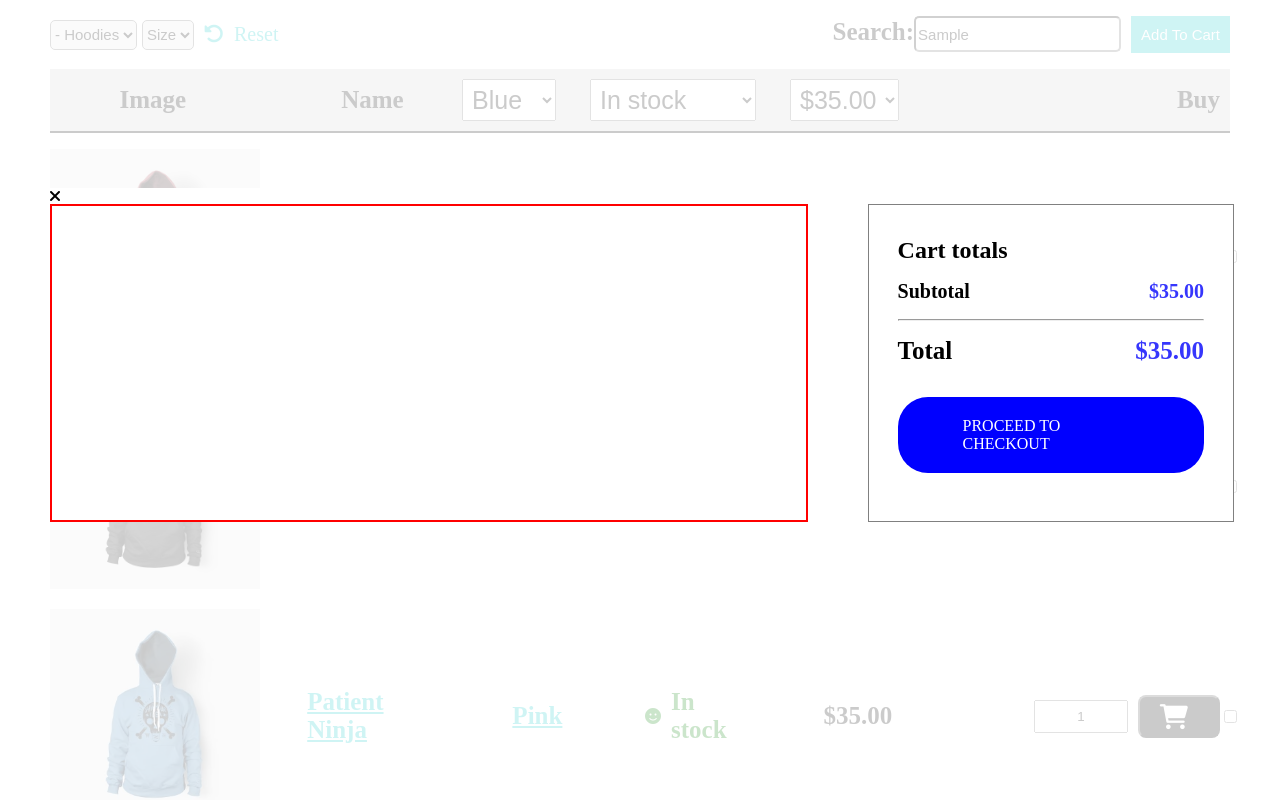
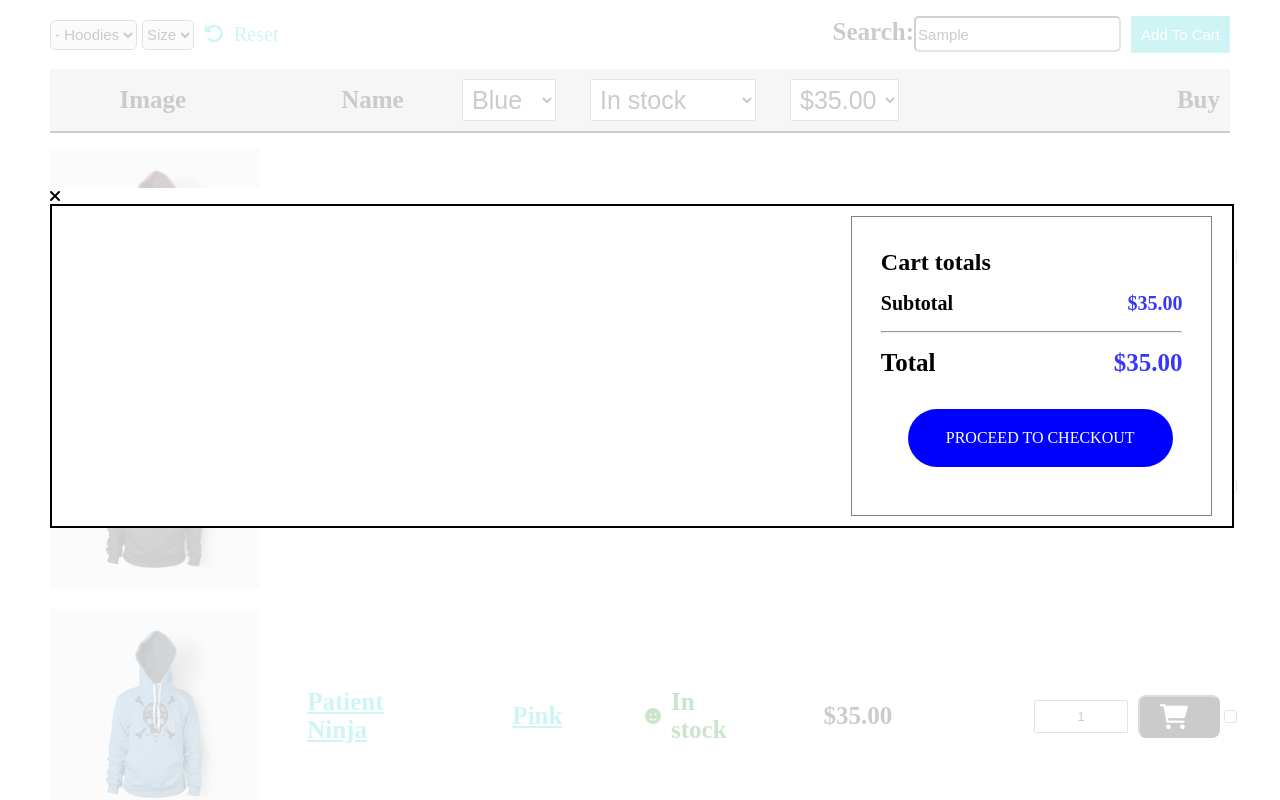
Before and after one commit to Shubham3-Singh/toothsi.github.io, a plain HTML site: page index.html in a window 1280 px wide. Both pictures are taken after typing "Sample" into the empty fields and a click on the button "Add To Cart". Shown: the top 800 px of the page. Drawn offline with nearby package versions, Linux system fonts and the light colour scheme.

Commit message:
Update style.css

```diff
--- a/style.css
+++ b/style.css
@@ -283,15 +283,17 @@ i {
 
 #summaryMain {
     display: flex;
+    border: 2px solid black;
+    padding: 10px;
 }
 
 #summaryLeft {
-    width: 64%;
-    border: 2px solid red;
+    width: 68%;
     height: auto;
-    margin-right: 5%;
     display: flex;
     list-style-type: none;
+    align-items: flex-start;
+    justify-content: space-between;
 }
 
 #summaryRight {
@@ -320,7 +322,8 @@ i {
     background-color: blue;
     padding: 20px;
     display: inline-block;
-    padding: 20px 65px;
+    padding: 20px 38px;
+    margin-left: 27px;
 }
 
 #proceedOut2 {
```
